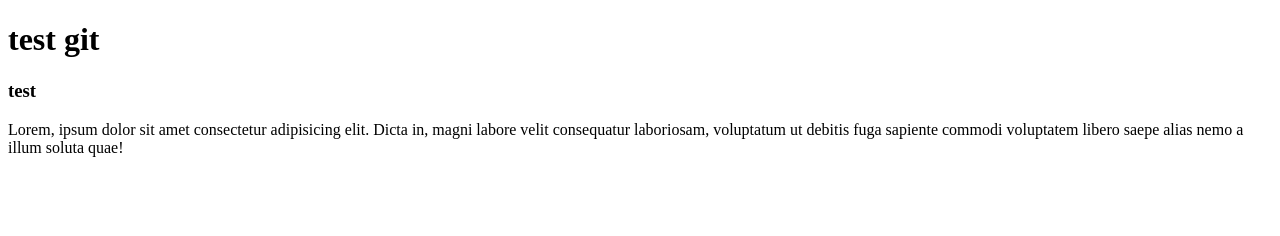
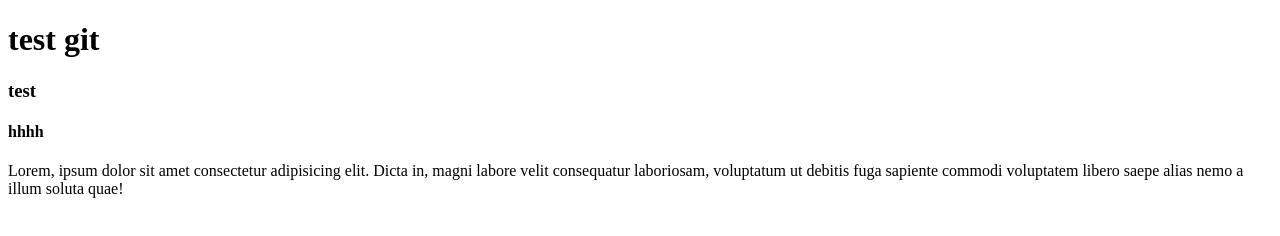
Before and after one commit to Johnson-Berisha/_moreGit, a plain HTML site: page index.html in a window 1280 px wide. Drawn offline with Linux system fonts and the light colour scheme.

Commit message:
commit #4

```diff
--- a/index.html
+++ b/index.html
@@ -7,6 +7,6 @@
 </head>
 <body>
     <h1>test git</h1>
-    <h3>test</h3>    <p>Lorem, ipsum dolor sit amet consectetur adipisicing elit. Dicta in, magni labore velit consequatur laboriosam, voluptatum ut debitis fuga sapiente commodi voluptatem libero saepe alias nemo a illum soluta quae!</p>
+    <h3>test</h3> <h4>hhhh</h4>   <p>Lorem, ipsum dolor sit amet consectetur adipisicing elit. Dicta in, magni labore velit consequatur laboriosam, voluptatum ut debitis fuga sapiente commodi voluptatem libero saepe alias nemo a illum soluta quae!</p>
 </body>
 </html>
```
